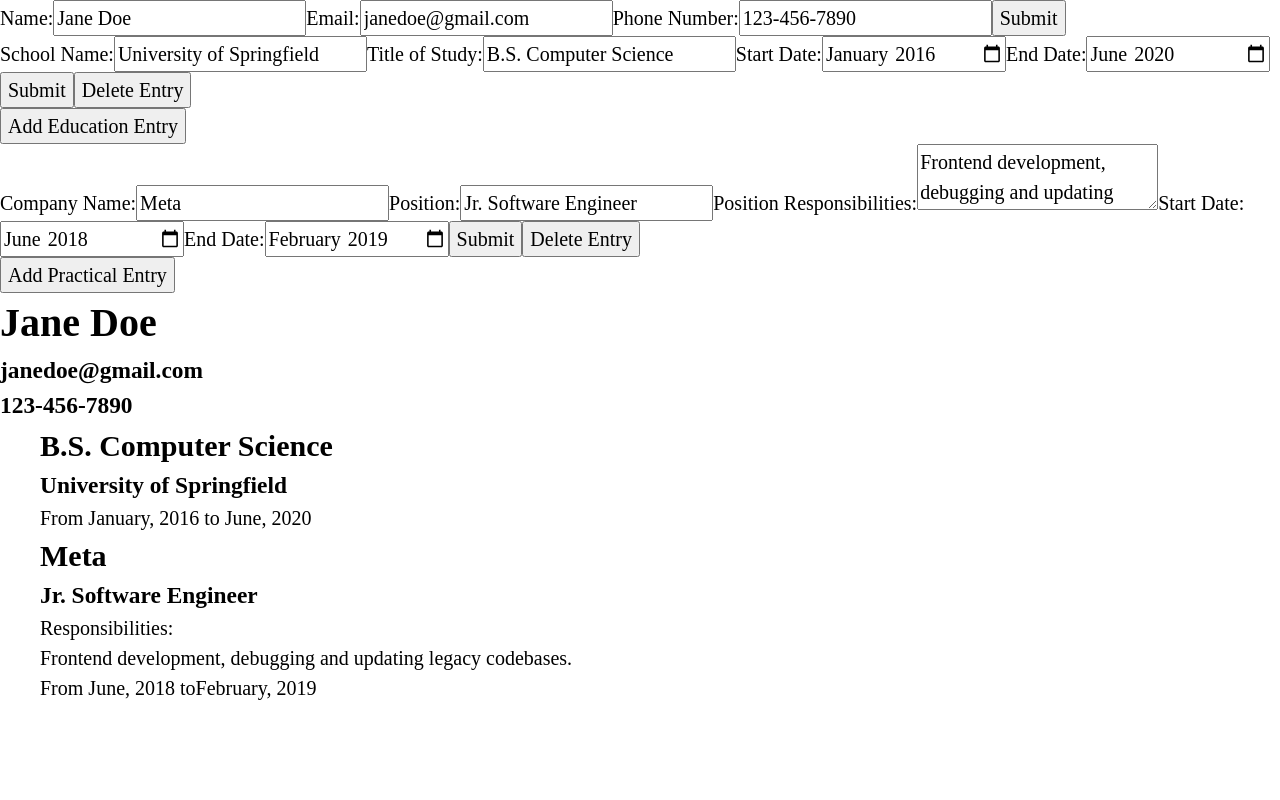
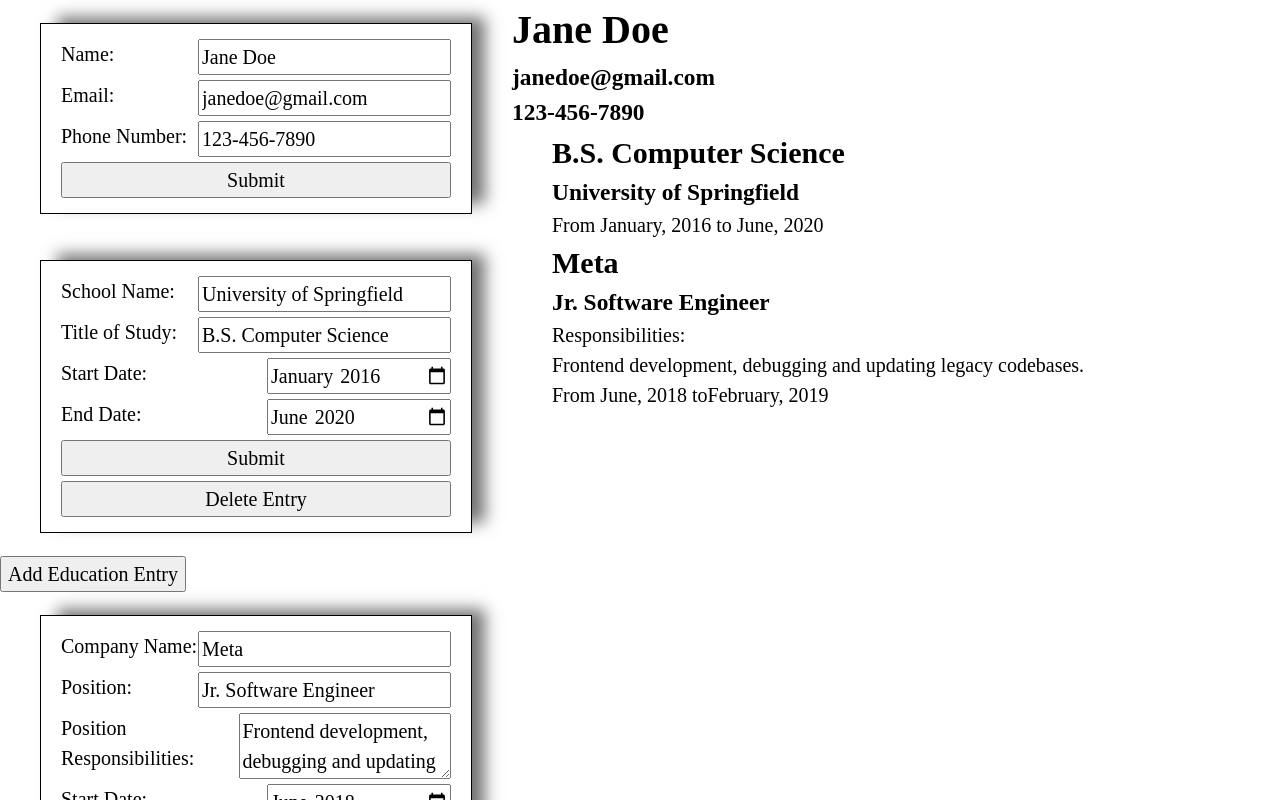
Before and after one commit to Kauboimausu/cv-creator, a React (Vite) app: page / in a window 1280 px wide. Shown: the top 800 px of the page. Built offline with nearby package versions, Linux system fonts and the light colour scheme.

Commit message:
Refactored some HTML and added a little CSS

```diff
--- a/src/App.jsx
+++ b/src/App.jsx
@@ -5,6 +5,7 @@ import GeneralInfo from "./components/GeneralInfo"
 import EducationInfo from "./components/EducationInfo"
 import PracticalInfo from "./components/PracticalInfo"
 import Card from "./components/Card"
+
 import {
 	janeDoePersonalInfo,
 	janeDoeEducationInfo,
--- a/src/components/Card.jsx
+++ b/src/components/Card.jsx
@@ -1,3 +1,5 @@
+import "../styles/card.css"
+
 export default function Card({ children }) {
 	return (
 		<div className="input-card">
--- a/src/components/EducationInfo.jsx
+++ b/src/components/EducationInfo.jsx
@@ -1,3 +1,5 @@
+import "../styles/form.css"
+
 export default function EducationInfo({
 	educationEntries,
 	onSubmit,
@@ -11,12 +13,14 @@ export default function EducationInfo({
 	}
 
 	return (
-		<div className="education-info-form">
+		<div className="forms-wrap">
 			{educationEntries.map((entry) => (
 				<form
+					className="education info-form"
 					key={entry.id}
 					onSubmit={(e) => handleSubmit(e, entry.id)}
 				>
+					<div className="input-wrap">
 						<label htmlFor={entry.id + "school-name"}>
 							School Name:
 						</label>
@@ -27,7 +31,9 @@ export default function EducationInfo({
 							defaultValue={entry.schoolName}
 							required
 						/>
+					</div>
 
+					<div className="input-wrap">
 						<label htmlFor={entry.id + "study-title"}>
 							Title of Study:
 						</label>
@@ -38,7 +44,9 @@ export default function EducationInfo({
 							defaultValue={entry.titleOfStudy}
 							required
 						/>
+					</div>
 
+					<div className="input-wrap">
 						<label htmlFor={entry.id + "start-date"}>Start Date:</label>
 						<input
 							type="month"
@@ -47,7 +55,9 @@ export default function EducationInfo({
 							defaultValue={entry.startDate}
 							required
 						/>
+					</div>
 
+					<div className="input-wrap">
 						<label htmlFor={entry.id + "end-date"}>End Date:</label>
 						<input
 							type="month"
@@ -56,6 +66,7 @@ export default function EducationInfo({
 							defaultValue={entry.endDate}
 							required
 						/>
+					</div>
 
 					<button type="submit" className="submit">
 						Submit
--- a/src/components/GeneralInfo.jsx
+++ b/src/components/GeneralInfo.jsx
@@ -1,3 +1,5 @@
+import "../styles/form.css"
+
 export default function GeneralInfo({ personalInfo, onSubmit }) {
 	const handleSubmit = (e) => {
 		e.preventDefault()
@@ -6,7 +8,8 @@ export default function GeneralInfo({ personalInfo, onSubmit }) {
 	}
 
 	return (
-		<form className="general-info-form" onSubmit={(e) => handleSubmit(e)}>
+		<form className="general info-form" onSubmit={(e) => handleSubmit(e)}>
+			<div className="input-wrap">
 				<label htmlFor="name">Name:</label>
 				<input
 					type="text"
@@ -15,7 +18,9 @@ export default function GeneralInfo({ personalInfo, onSubmit }) {
 					defaultValue={personalInfo.name}
 					required
 				/>
+			</div>
 
+			<div className="input-wrap">
 				<label htmlFor="email">Email:</label>
 				<input
 					type="email"
@@ -24,7 +29,9 @@ export default function GeneralInfo({ personalInfo, onSubmit }) {
 					defaultValue={personalInfo.email}
 					required
 				/>
+			</div>
 
+			<div className="input-wrap">
 				<label htmlFor="phone-number">Phone Number:</label>
 				<input
 					type="tel"
@@ -33,6 +40,7 @@ export default function GeneralInfo({ personalInfo, onSubmit }) {
 					defaultValue={personalInfo.phone}
 					required
 				/>
+			</div>
 
 			<button type="submit">Submit</button>
 		</form>
--- a/src/components/PracticalInfo.jsx
+++ b/src/components/PracticalInfo.jsx
@@ -1,3 +1,5 @@
+import "../styles/form.css"
+
 export default function PracticalInfo({
 	practicalEntries,
 	onSubmit,
@@ -11,12 +13,14 @@ export default function PracticalInfo({
 	}
 
 	return (
-		<div className="practical-info-form">
+		<div className="forms-wrap">
 			{practicalEntries.map((entry) => (
 				<form
+					className="practical info-form"
 					key={entry.id}
 					onSubmit={(e) => handleSubmit(e, entry.id)}
 				>
+					<div className="input-wrap">
 						<label htmlFor={entry.id + "company-name"}>
 							Company Name:
 						</label>
@@ -27,7 +31,9 @@ export default function PracticalInfo({
 							defaultValue={entry.companyName}
 							required
 						/>
+					</div>
 
+					<div className="input-wrap">
 						<label htmlFor={entry.id + "position-title"}>
 							Position:
 						</label>
@@ -38,7 +44,9 @@ export default function PracticalInfo({
 							defaultValue={entry.positionTitle}
 							required
 						/>
+					</div>
 
+					<div className="input-wrap">
 						<label htmlFor={entry.id + "responsibilities"}>
 							Position Responsibilities:
 						</label>
@@ -48,7 +56,9 @@ export default function PracticalInfo({
 						defaultValue={entry.responsibilities}
 						required
 						></textarea>
+					</div>
 
+					<div className="input-wrap">
 						<label htmlFor={entry.id + "start-date"}>Start Date:</label>
 						<input
 							type="month"
@@ -57,7 +67,9 @@ export default function PracticalInfo({
 							defaultValue={entry.startDate}
 							required
 						/>
+					</div>
 
+					<div className="input-wrap">
 						<label htmlFor={entry.id + "end-date"}>End Date:</label>
 						<input
 							type="month"
@@ -66,6 +78,7 @@ export default function PracticalInfo({
 							defaultValue={entry.endDate}
 							required
 						/>
+					</div>
 
 					<button type="submit" className="submit">
 						Submit
--- /dev/null
+++ b/src/styles/form.css
@@ -0,0 +1,14 @@
+.info-form {
+    display: flex;
+    flex-direction: column;
+    row-gap: .25em;
+    margin: 1.15em 2em;
+    border: 1px solid black;
+    box-shadow: 15px -8px 15px -2px rgba(0,0,0,0.55);
+    padding: .75em 1em;
+}
+
+.input-wrap {
+    display: flex;
+    justify-content: space-between;
+}
--- a/src/styles/index.css
+++ b/src/styles/index.css
@@ -1,4 +1,27 @@
+:root {
+    --dark-purple: #602060;
+    --light-pink: #ffcccc;
+    --orange: #ff8000;
+    --black: #000000;
+    --white: #ffffff;
+    --valid-color: #33ccff;
+    --invalid-color: #ff6666;
+}
+
+body {
+    height: 100vh;
+}
+
 #root{
     display: grid;
-    grid-template-columns: 2;
+    grid-template-columns: 2fr 3fr;
+    grid-template-rows: 1fr;
+    height: 100%;
 }
+
+.info-input {
+    height: 100%;
+    display: flex;
+    flex-direction: column;
+    justify-content: flex-start;
+}
```
Lines whose indentation alone changed are shown as unchanged.
